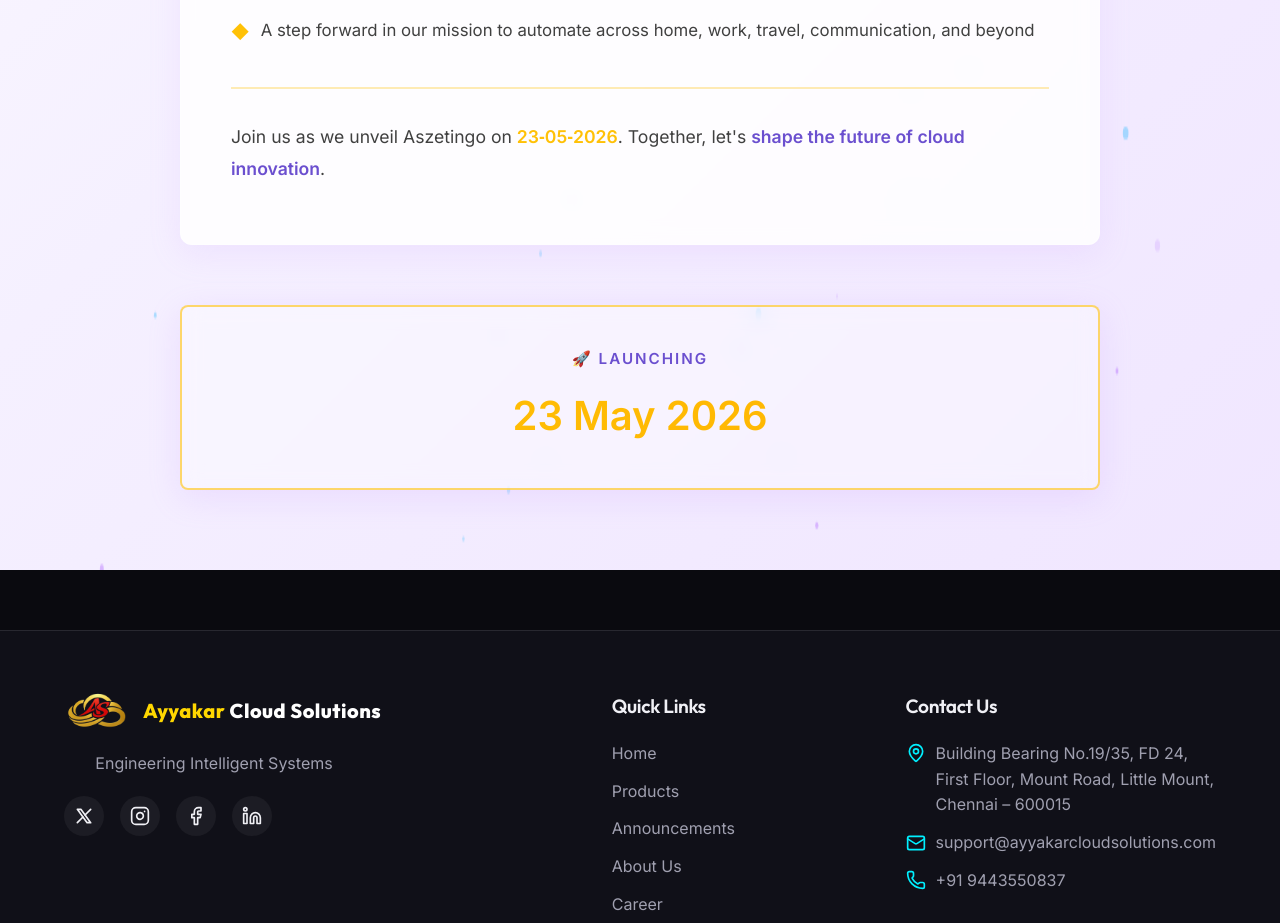
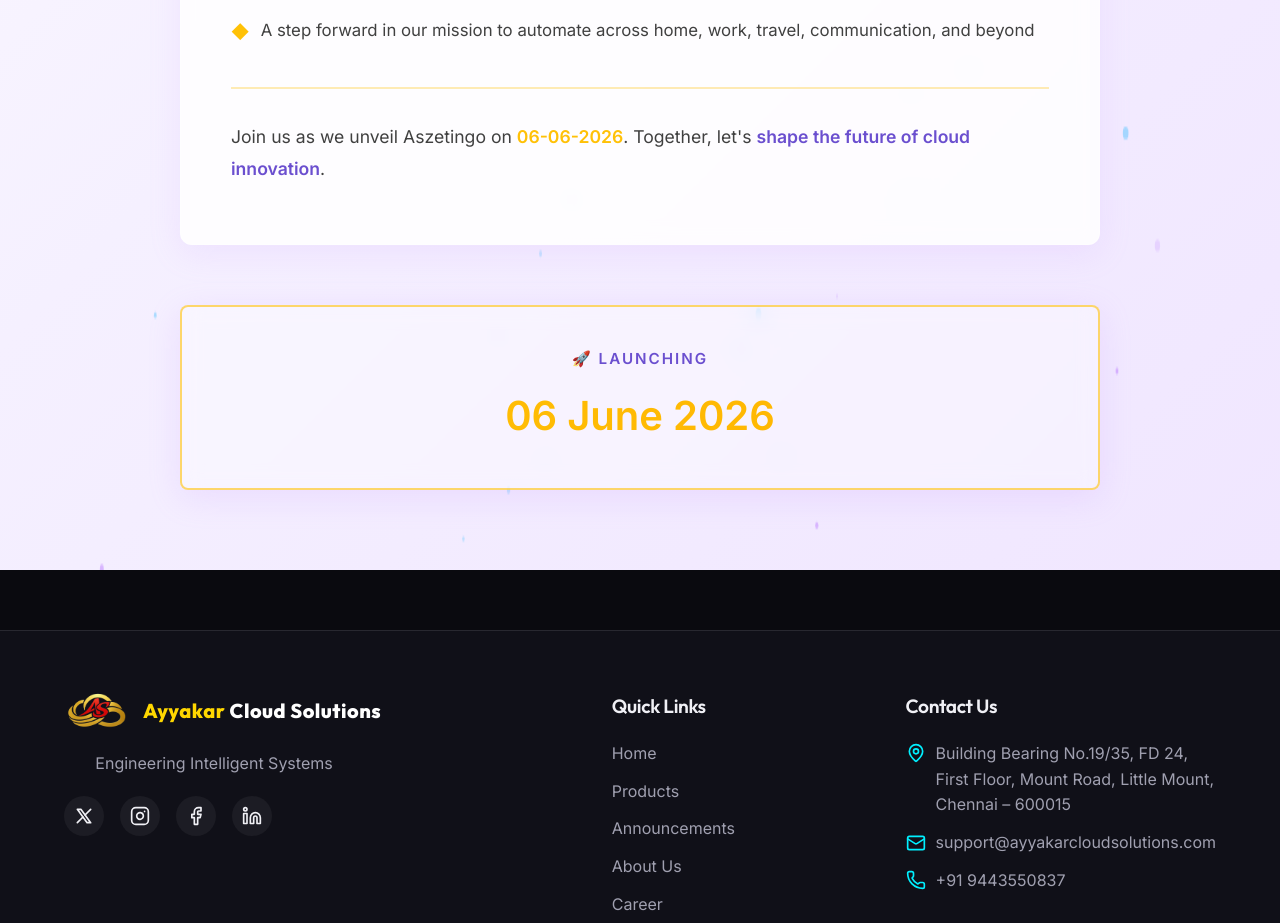
Before and after one commit to Sudhakar-A-999/ayyakar_cloud_solutions_999, a React (Vite) app: page /announcements in a window 1280 px wide. Shown: the part 1260-2183 px from the top of the page. Built offline with nearby package versions, Linux system fonts and the light colour scheme.

Commit message:
Update launch date to 06-06-2026

```diff
--- a/src/pages/Announcements.jsx
+++ b/src/pages/Announcements.jsx
@@ -316,7 +316,7 @@ export default function Announcements() {
               paddingTop: '32px',
               marginTop: '40px'
             }}>
-              Join us as we unveil Aszetingo on <strong style={{ color: '#ffc107' }}>23‑05‑2026</strong>. Together, let's <strong style={{ color: '#6b4fcf' }}>shape the future of cloud innovation</strong>.
+              Join us as we unveil Aszetingo on <strong style={{ color: '#ffc107' }}>06-06-2026</strong>. Together, let's <strong style={{ color: '#6b4fcf' }}>shape the future of cloud innovation</strong>.
             </p>
           </div>
         </div>
@@ -350,7 +350,7 @@ export default function Announcements() {
             WebkitTextFillColor: 'transparent',
             margin: 0
           }}>
-            23 May 2026
+            06 June 2026
           </p>
         </div>
       </div>
```
